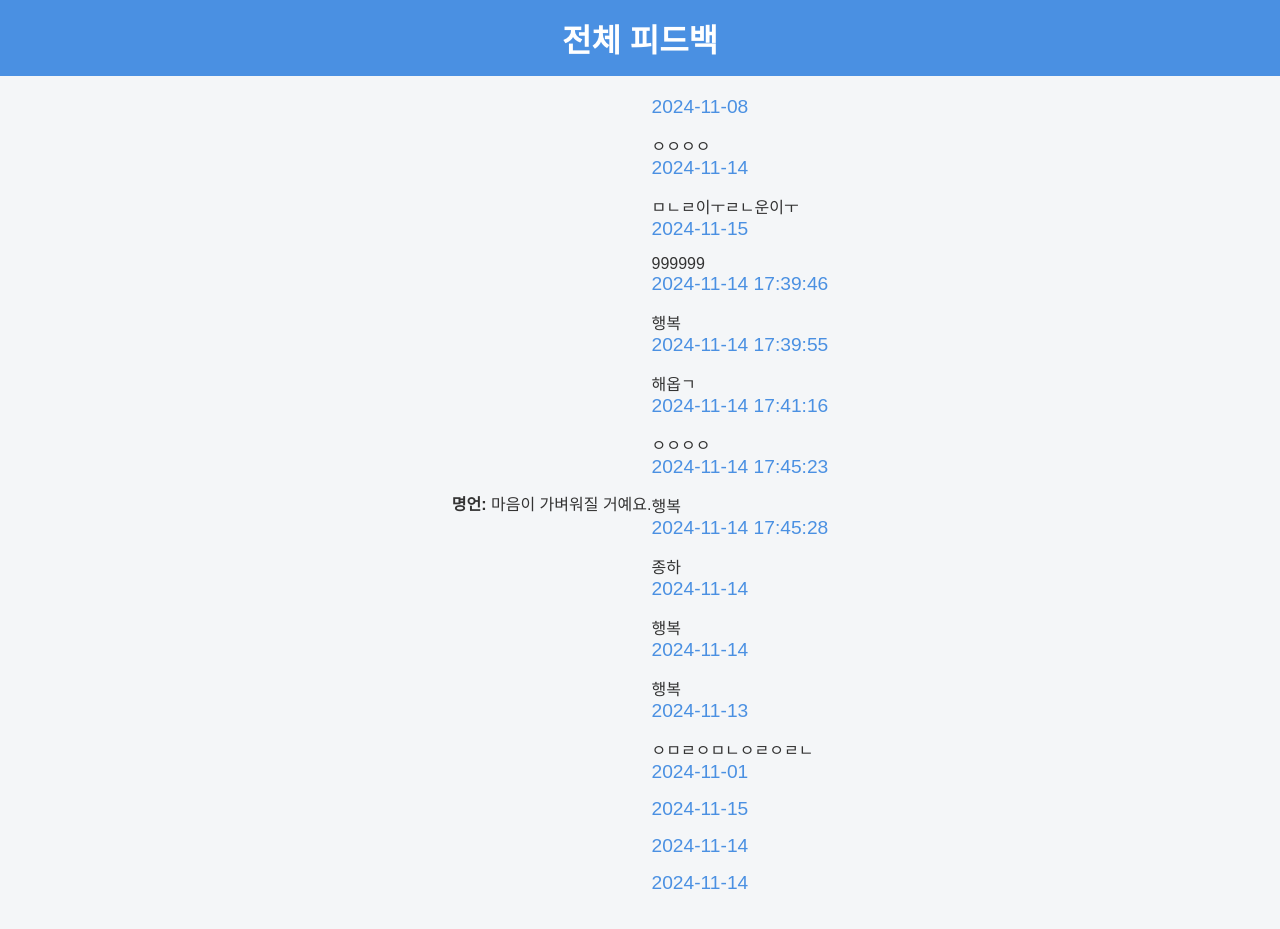
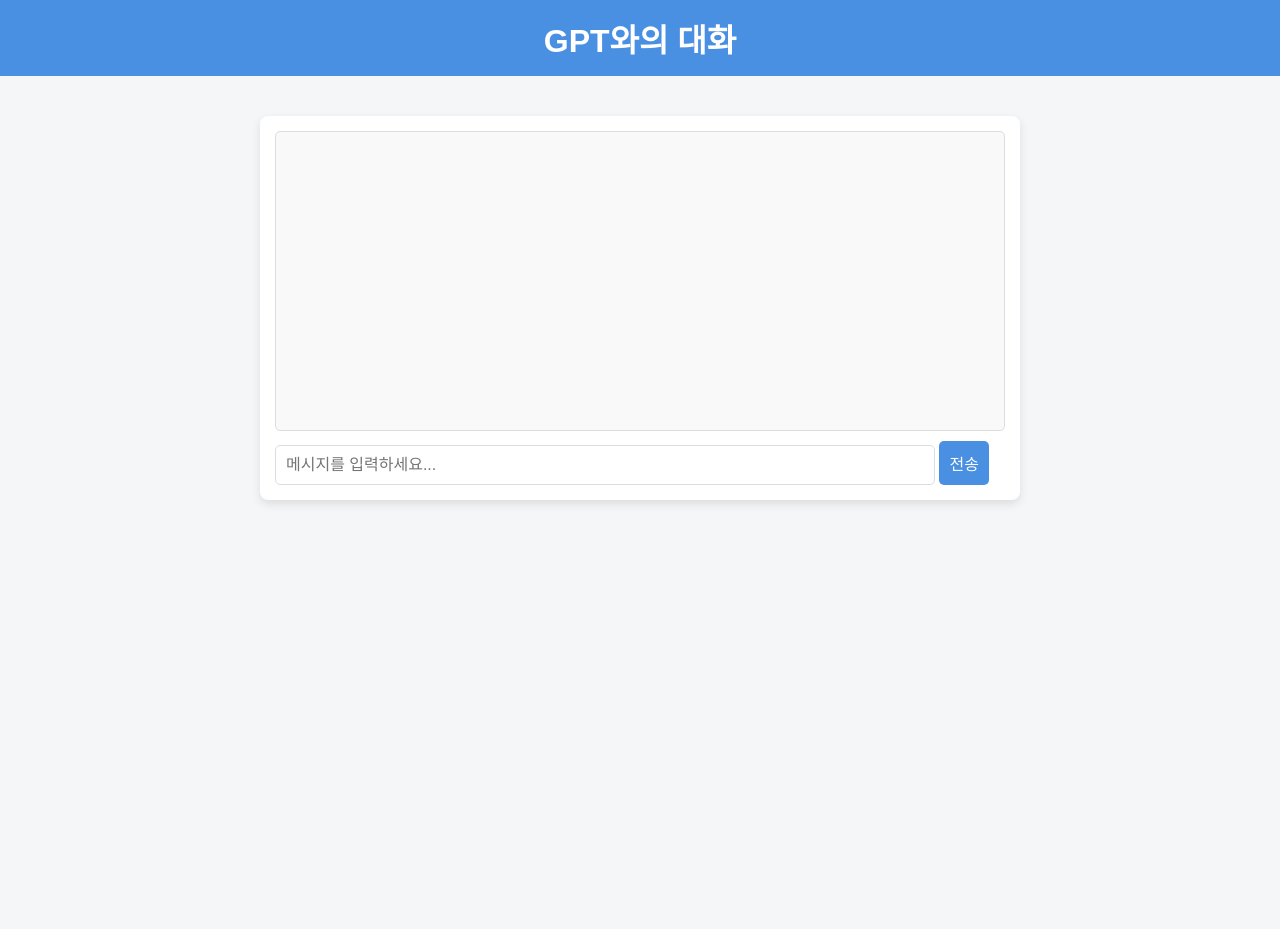
Before and after one commit to kimsehyeon10/55, a Flask app: page /feedback in a window 1280 px wide. After the commit the page ends 504 px from the top, so only its background shows below. Run offline with Flask 3, Linux system fonts and the light colour scheme; some libraries are stand-ins or nearby versions.

Commit message:
채팅완료

```diff
--- a/diary-web-app/app.py
+++ b/diary-web-app/app.py
@@ -1,10 +1,14 @@
 from flask import Flask, render_template, request, redirect, url_for
+from flask_socketio import SocketIO, send,emit
 from datetime import datetime
 import json
 import os
 import random
+import openai
 
 app = Flask(__name__)
+app.config['SECRET_KEY'] = 'your_secret_key'
+socketio = SocketIO(app)
 
 DIARY_FILE = 'diaries.json'
 
@@ -20,6 +24,16 @@ def save_diaries(diaries):
     with open(DIARY_FILE, 'w', encoding='utf-8') as f:
         json.dump(diaries, f, ensure_ascii=False, indent=4)
 
+def get_gpt_response(user_message):
+    response = openai.chat.completions.create(
+        model="gpt-3.5-turbo",
+        messages=[
+            {"role": "system", "content": "You are a helpful assistant."},
+            {"role": "user", "content": user_message}
+        ]
+    )
+    return response.choices[0].message.content
+
 @app.route('/')
 def home():
     return render_template('index.html')
@@ -33,10 +47,10 @@ def diary():
     if request.method == 'POST':
         diary_text = request.form['diary']
         if existing_diary:
-            existing_diary['content'] = diary_text  # 기존 일기 수정
+            existing_diary['content'] = diary_text
         else:
             new_diary = {"date": date, "content": diary_text}
-            diaries.insert(0, new_diary)  # 새 일기를 최상단에 추가
+            diaries.insert(0, new_diary)
         save_diaries(diaries)
         return redirect(url_for('today_feedback', date=date))
 
@@ -45,7 +59,6 @@ def diary():
 @app.route('/list')
 def diary_list():
     diaries = load_diaries()
-    # 날짜순으로 정렬 (최신 날짜가 상단에 오도록)
     sorted_diaries = sorted(diaries, key=lambda x: x['date'], reverse=True)
     return render_template('list.html', diaries=sorted_diaries)
 
@@ -61,17 +74,50 @@ def today_feedback():
     ]
     return render_template('today_feedback.html', diary=selected_diary, quote=random.choice(feedback_quotes))
 
+
+openai.api_key = ''
+
+DIARY_FILE = 'diaries.json'
+
+if not os.path.exists(DIARY_FILE):
+    with open(DIARY_FILE, 'w', encoding='utf-8') as f:
+        json.dump([], f, ensure_ascii=False, indent=4)
+
+def load_all_diaries(filename):
+    try:
+        with open(filename, 'r', encoding='utf-8') as f:
+            diary_entries = json.load(f)
+    except (FileNotFoundError, json.JSONDecodeError):
+        return ""
+    return "\n".join([f"date: {entry['date']}\ncontent: {entry['content']}" for entry in diary_entries])
+
+def start_chat_with_gpt(diary_content):
+    messages = [
+        {"role": "system", "content": "You are a therapist providing empathetic feedback based on diary entries."},
+        {"role": "user", "content": f"사용자가 작성한 일기: {diary_content}"}
+    ]
+
+    @socketio.on('user_message')
+    def handle_user_message(user_message):
+        messages.append({"role": "user", "content": user_message})
+        response = openai.chat.completions.create(
+            model="gpt-3.5-turbo",
+            messages=messages
+        )
+
+        assistant_response = response.choices[0].message.content
+        messages.append({"role": "assistant", "content": assistant_response})
+
+        emit('bot_response', assistant_response)  # 클라이언트에 assistant_response 전송
+
 @app.route('/feedback')
 def feedback():
-    with open(DIARY_FILE, 'r', encoding='utf-8') as f:
-        diaries = json.load(f)
-    feedback_quotes = [
-        "오늘 하루도 고생했어요!",
-        "마음이 가벼워질 거예요.",
-        "하루하루가 더 나아질 거예요."
-    ]
-    return render_template('feedback.html', diaries=diaries, quote=random.choice(feedback_quotes))
+    return render_template('feedback.html')
 
+@socketio.on('user_message')
+def handle_user_message(user_message):
+    gpt_response = get_gpt_response(user_message)
+    emit('bot_response', gpt_response)
 
 if __name__ == '__main__':
-    app.run(debug=True)
+    socketio.run(app, debug=True)
--- a/diary-web-app/diaries.json
+++ b/diary-web-app/diaries.json
@@ -1,4 +1,8 @@
 [
+    {
+        "date": "2024-11-06",
+        "content": "ㅈㅇ"
+    },
     {
         "date": "2024-11-08",
         "content": "ㅇㅇㅇㅇ"
--- a/diary-web-app/static/style.css
+++ b/diary-web-app/static/style.css
@@ -1,3 +1,4 @@
+/* 기본 스타일 */
 * {
     box-sizing: border-box;
     margin: 0;
@@ -27,57 +28,130 @@ header h1 {
 
 main {
     flex: 1;
-    display: flex;
-    justify-content: center;
-    align-items: center;
     padding: 20px;
+    max-width: 800px;
+    width: 100%;
+    margin: auto;
 }
 
-#diary-entry-section {
-    background: white;
-    border-radius: 10px;
-    padding: 30px;
-    max-width: 600px;
-    width: 100%;
-    box-shadow: 0 4px 12px rgba(0, 0, 0, 0.1);
-    text-align: center;
+/* 채팅 섹션 스타일 */
+#chat-section {
+    margin-top: 20px;
+    background-color: #fff;
+    border-radius: 8px;
+    padding: 15px;
+    box-shadow: 0 4px 10px rgba(0, 0, 0, 0.1);
 }
 
-.diary-date {
-    font-size: 1.2em;
-    color: #4a90e2;
-    margin-bottom: 15px;
+#chat-box {
+    height: 200px;
+    overflow-y: auto;
+    border: 1px solid #ddd;
+    padding: 10px;
+    margin-bottom: 10px;
+    background-color: #f9f9f9;
+    border-radius: 5px;
 }
 
-textarea {
-    width: 100%;
-    padding: 15px;
+#message {
+    width: calc(100% - 70px);
+    padding: 10px;
     font-size: 1em;
     border: 1px solid #ddd;
-    border-radius: 8px;
-    resize: vertical;
-    min-height: 200px;
-    outline: none;
-    transition: border-color 0.3s;
+    border-radius: 5px;
 }
 
-textarea:focus {
-    border-color: #4a90e2;
-}
-
-.submit-button {
-    width: 100%;
-    padding: 15px;
-    font-size: 1.2em;
+#send-button {
+    padding: 10px;
+    font-size: 1em;
     color: white;
     background-color: #4a90e2;
     border: none;
-    border-radius: 8px;
+    border-radius: 5px;
     cursor: pointer;
-    transition: background-color 0.3s;
-    margin-top: 20px;
+    transition: background-color 0.3s ease;
 }
 
-.submit-button:hover {
+#send-button:hover {
     background-color: #357ABD;
 }
+#chat-section {
+    margin-top: 20px;
+    background-color: #fff;
+    border-radius: 8px;
+    padding: 15px;
+    box-shadow: 0 4px 10px rgba(0, 0, 0, 0.1);
+}
+
+#chat-box {
+    height: 300px;
+    overflow-y: auto;
+    border: 1px solid #ddd;
+    padding: 10px;
+    margin-bottom: 10px;
+    background-color: #f9f9f9;
+    border-radius: 5px;
+}
+
+#user-message {
+    width: calc(100% - 70px);
+    padding: 10px;
+    font-size: 1em;
+    border: 1px solid #ddd;
+    border-radius: 5px;
+}
+
+#send-button {
+    padding: 10px;
+    font-size: 1em;
+    color: white;
+    background-color: #4a90e2;
+    border: none;
+    border-radius: 5px;
+    cursor: pointer;
+    transition: background-color 0.3s ease;
+}
+
+#send-button:hover {
+    background-color: #357ABD;
+}
+#chat-section {
+    margin-top: 20px;
+    background-color: #fff;
+    border-radius: 8px;
+    padding: 15px;
+    box-shadow: 0 4px 10px rgba(0, 0, 0, 0.1);
+}
+
+#chat-box {
+    height: 300px;
+    overflow-y: auto;
+    border: 1px solid #ddd;
+    padding: 10px;
+    margin-bottom: 10px;
+    background-color: #f9f9f9;
+    border-radius: 5px;
+}
+
+#user-message {
+    width: calc(100% - 70px);
+    padding: 10px;
+    font-size: 1em;
+    border: 1px solid #ddd;
+    border-radius: 5px;
+}
+
+#send-button {
+    padding: 10px;
+    font-size: 1em;
+    color: white;
+    background-color: #4a90e2;
+    border: none;
+    border-radius: 5px;
+    cursor: pointer;
+    transition: background-color 0.3s ease;
+}
+
+#send-button:hover {
+    background-color: #357ABD;
+}
--- a/diary-web-app/templates/feedback.html
+++ b/diary-web-app/templates/feedback.html
@@ -2,25 +2,45 @@
 <html lang="ko">
 <head>
     <meta charset="UTF-8">
-    <title>All Feedback - Diary App</title>
+    <title>Feedback Chat with GPT - Diary App</title>
     <link rel="stylesheet" href="/static/style.css">
+    <script src="https://cdnjs.cloudflare.com/ajax/libs/socket.io/4.0.1/socket.io.min.js"></script>
 </head>
 <body>
     <header>
-        <h1>전체 피드백</h1>
+        <h1>GPT와의 대화</h1>
     </header>
     <main>
-        <section id="feedback-quote-section">
-            <p class="feedback-quote"><strong>명언:</strong> {{ quote }}</p>
-        </section>
-        <section id="feedback-list-section">
-            {% for diary in diaries %}
-                <div class="diary-entry">
-                    <p class="diary-date">{{ diary.date }}</p>
-                    <p class="diary-content">{{ diary.content }}</p>
-                </div>
-            {% endfor %}
+        <section id="chat-section">
+            <div id="chat-box"></div>
+            <input type="text" id="user-message" placeholder="메시지를 입력하세요..." autocomplete="off">
+            <button id="send-button">전송</button>
         </section>
     </main>
+
+    <script>
+        const socket = io();
+
+        document.getElementById('send-button').onclick = function() {
+            const userMessage = document.getElementById('user-message').value;
+            if (userMessage) {
+                socket.emit('user_message', userMessage);
+                addMessageToChat("사용자", userMessage);
+                document.getElementById('user-message').value = '';
+            }
+        };
+
+        socket.on('bot_response', function(response) {
+            addMessageToChat("GPT", response);
+        });
+
+        function addMessageToChat(sender, message) {
+            const chatBox = document.getElementById('chat-box');
+            const newMessage = document.createElement('p');
+            newMessage.textContent = `${sender}: ${message}`;
+            chatBox.appendChild(newMessage);
+            chatBox.scrollTop = chatBox.scrollHeight;
+        }
+    </script>
 </body>
 </html>
```
